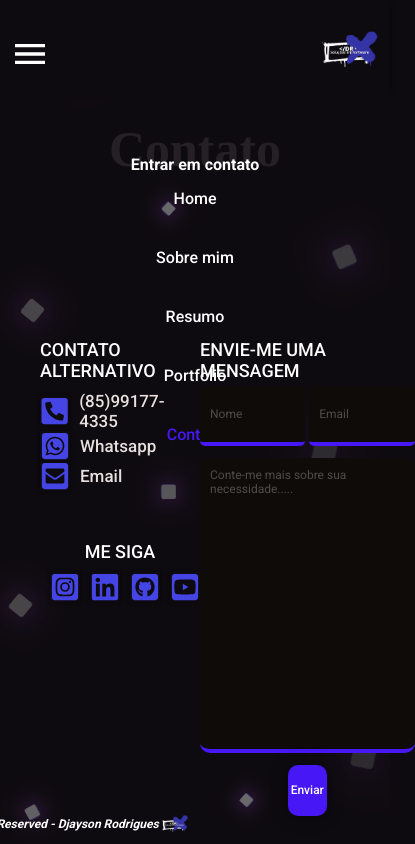
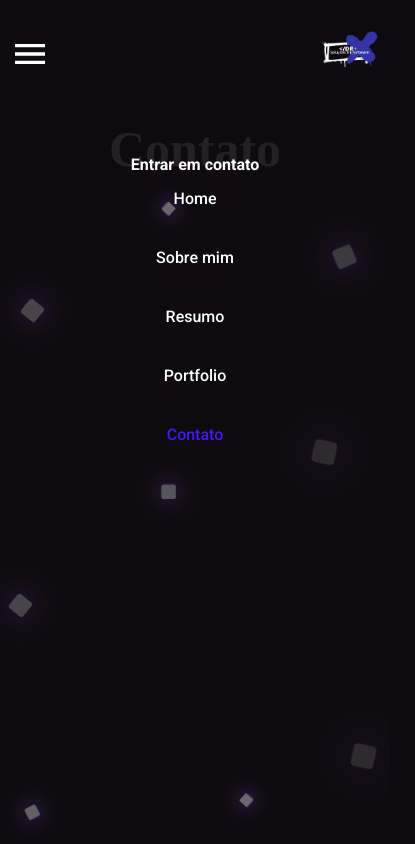
Before and after one commit to Djaysson/Portfolio, a React (Create React App) app: page /contato in a window 390 px wide. Shown: the whole page, 415 px wide, since content can reach past the window. Built offline with nearby package versions, Linux system fonts and the light colour scheme; grey boxes are pictures that could not be loaded; the HTML template or start-up script is replaced by a standard one; a web font is replaced by a local one.

Commit message:
Add a responsive design to the project contact page

```diff
--- a/src/pages/contato/index.js
+++ b/src/pages/contato/index.js
@@ -1,9 +1,15 @@
-import React from 'react';
-import HeaderLogo from '../../components/headerLogo/index'
-import { Container, Section, ContainerContato, ContainerForm, Button } from './styles';
-import Footer from '../../components/footer/index';
-import TitlePage from '../../components/titlePage/index';
-import AnimatedBackground from '../../components/background/index'
+import React from "react";
+import HeaderLogo from "../../components/headerLogo/index";
+import {
+  Container,
+  Section,
+  ContainerContato,
+  ContainerForm,
+  Button,
+} from "./styles";
+import Footer from "../../components/footer/index";
+import TitlePage from "../../components/titlePage/index";
+import AnimatedBackground from "../../components/background/index";
 
 import {
   FaWhatsappSquare,
@@ -12,8 +18,8 @@
   FaInstagramSquare,
   FaLinkedin,
   FaGithubSquare,
-    FaYoutubeSquare
-} from 'react-icons/fa';
+  FaYoutubeSquare,
+} from "react-icons/fa";
 
 function Contato() {
   return (
@@ -28,19 +34,31 @@
               <h1>Contato alternativo</h1>
               <ul>
                 <li>
-
-                                <FaPhoneSquareAlt size={30} color="#4545E5" />
-                                <a target="blank" href="tel:(85)99177-4335">(85)99177-4335</a>
-
+                  <a target="blank" href="tel:(85)99177-4335">
+                    <FaPhoneSquareAlt size={35} color="#4545E5" />
+                  </a>
+                  <a target="blank" href="tel:(85)99177-4335">
+                    (85)99177-4335
+                  </a>
                 </li>
                 <li>
-                                <FaWhatsappSquare size={30} color="#4545E5" />
-                                <a target="blank" href={'https://api.whatsapp.com/send?phone=5585991774335'}>Whatsapp</a>
-
+                  <a target="blank" href="tel:(85)99177-4335">
+                    <FaWhatsappSquare size={35} color="#4545E5" />
+                  </a>
+                  <a
+                    target="blank"
+                    href={"https://api.whatsapp.com/send?phone=5585991774335"}
+                  >
+                    Whatsapp
+                  </a>
                 </li>
                 <li>
-                                <FaEnvelopeSquare size={30} color="#4545E5" />
-                                <a target="blank" href="mailto:djayson.dev@gmail.com">Email</a>
+                  <a target="blank" href="tel:(85)99177-4335">
+                    <FaEnvelopeSquare size={35} color="#4545E5" />
+                  </a>
+                  <a target="blank" href="mailto:djayson.dev@gmail.com">
+                    Email
+                  </a>
                 </li>
               </ul>
             </div>
@@ -49,42 +67,61 @@
               <ul>
                 <li>
                   <a target="blank" href="https://instagram.com/djayson_alves">
-                                    <FaInstagramSquare size={30} color="#4545E5" />
+                    <FaInstagramSquare size={35} color="#4545E5" />
                   </a>
                 </li>
                 <li>
-
-                                <a target="blank" href="https://www.linkedin.com/in/djaysonrodrigues">
-                                    <FaLinkedin size={30} color="#4545E5" />
+                  <a
+                    target="blank"
+                    href="https://www.linkedin.com/in/djaysonrodrigues"
+                  >
+                    <FaLinkedin size={35} color="#4545E5" />
                   </a>
                 </li>
                 <li>
-
                   <a target="blank" href="https://github.com/Djaysson">
-                                    <FaGithubSquare size={30} color="#4545E5" />
+                    <FaGithubSquare size={35} color="#4545E5" />
                   </a>
                 </li>
                 <li>
-
-                                <a target="blank" href="https://www.youtube.com/channel/UCAkanB0GDpy5UfRQnU2zbBg">
-                                    <FaYoutubeSquare size={30} color="#4545E5" />
+                  <a
+                    target="blank"
+                    href="https://www.youtube.com/channel/UCAkanB0GDpy5UfRQnU2zbBg"
+                  >
+                    <FaYoutubeSquare size={35} color="#4545E5" />
                   </a>
                 </li>
               </ul>
             </div>
           </ContainerContato>
           <ContainerForm action="">
-                    <label>Envie-me uma mensagem</label>
+            <label>Envie uma mensagem</label>
             <div>
-                        <input type="text" id="name" name="name" placeholder="Nome" required />
-                        <input type="email" id="email" name="email" placeholder="Email" required />
+              <input
+                type="text"
+                id="name"
+                name="name"
+                placeholder="Nome"
+                required
+              />
+              <input
+                type="email"
+                id="email"
+                name="email"
+                placeholder="Email"
+                required
+              />
             </div>
-                    <textarea name="message" id="message" placeholder="Conte-me mais sobre sua necessidade....." required />
+            <textarea
+              name="message"
+              id="message"
+              placeholder="Conte-me mais sobre sua necessidade....."
+              required
+            />
             <Button id="button" type="submit" value="Enviar" />
-
           </ContainerForm>
         </Section>
-            <Footer />
+        {/* <Footer /> */}
       </Container>
     </>
   );
--- a/src/pages/contato/styles.js
+++ b/src/pages/contato/styles.js
@@ -1,174 +1,413 @@
-import styled from 'styled-components';
+import styled from "styled-components";
 
 export const Container = styled.div`
   width: 100vw;
   height: 100vh;
   animation: bounceInDown;
   animation-duration: 2s;
+  overflow: hidden;
+
+  @media (min-width: 768px) and (max-width: 1024px) {
+    overflow-y: initial;
+  }
+  @media (min-width: 300px) and (max-width: 767px) {
+    overflow-y: initial;
+  }
 `;
 export const Section = styled.section`
   display: flex;
   flex-direction: row;
   justify-content: space-between;
   margin-top: 180px;
-  padding: 20px;
+  padding: 0px 30px;
+  @media (min-width: 768px) and (max-width: 1024px) {
+    overflow-y: initial;
+    margin-top: 150px;
+    padding: 0px 20px;
+  }
+  @media (min-width: 300px) and (max-width: 767px) {
+    display: flex;
+    flex-direction: column-reverse;
+    align-items: center;
+    margin-top: 80px;
+    padding: 0px 5px;
+  }
+`;
 
-`;
 export const ContainerContato = styled.div`
-
   display: flex;
   flex-direction: column;
+  align-items: flex-start;
   z-index: 1;
 
-div:first-child{
-  margin-left: 20px;
+  div:first-child {
+    width: 18vw;
 
-  h1{
-    font-size: 18px;
+    margin-bottom: 50px;
+
+    h1 {
+      font-size: 1.6em;
       font-weight: 500;
-    padding-bottom: 10px;
-    text-transform: uppercase;
+      padding: 10px 0px;
+      text-transform: capitalize;
     }
-  ul{
+    ul {
       list-style: none;
       display: flex;
       flex-direction: column;
+      align-items: flex-start;
     }
-  li{
+    li {
       display: flex;
       align-items: center;
       transition: opacity 0.2s;
-    svg{
-      box-shadow: 0px 0px 3px ${props => props.theme.darkTransparent};
-    }
-    &:hover{
+
+      &:hover {
         opacity: 0.4;
       }
-    a{
-    margin-left: 10px;
-    font-size: 17px;
-    font-weight: 500;
-    color: ${props => props.theme.fontLight};
+      a {
+        font-size: 1em;
+        font-weight: 400;
+        color: ${(props) => props.theme.fontLight};
+      }
+      a:nth-child(2) {
+        padding-left: 5px;
       }
     }
   }
 
-div:last-child{
-  margin-left: 20px;
-
-  h1{
+  div:last-child {
+    width: 18vw;
+    h1 {
       text-align: center;
-    font-size: 18px;
+      font-size: 1.6em;
       font-weight: 500;
-    text-transform: uppercase;
-    margin-top: 50px;
-    padding-bottom: 10px;
+      text-transform: capitalize;
+      padding: 10px 0px;
     }
-  ul{
+    ul {
       list-style: none;
       display: flex;
       flex-direction: row;
+      justify-content: space-around;
     }
-  li{
+    li {
+      transition: opacity 0.2s;
+      &:hover {
+        opacity: 0.4;
+      }
+    }
+  }
+  @media (min-width: 768px) and (max-width: 1024px) {
+    display: flex;
+    flex-direction: column;
+    align-items: center;
+    z-index: 0;
+    div:first-child {
+      width: 20vw;
+      margin: 0px;
+      margin-bottom: 50px;
+
+      h1 {
+        font-size: 1.5em;
+        font-weight: 500;
+        padding: 10px 0px;
+        text-align: center;
+        text-transform: capitalize;
+      }
+      ul {
+        list-style: none;
+        display: flex;
+        flex-direction: row;
+        justify-content: space-around;
+        align-items: center;
+      }
+      li {
         display: flex;
         align-items: center;
-    margin: auto;
         transition: opacity 0.2s;
-    svg{
-      box-shadow: 0px 0px 3px ${props => props.theme.darkTransparent};
-    }
-    &:hover{
+        &:hover {
           opacity: 0.4;
         }
-    a{
-    margin-left: 10px;
+        a {
+          font-weight: 400;
+          color: ${(props) => props.theme.fontLight};
+        }
+        a:nth-child(2) {
+          display: none;
+        }
+      }
+    }
+    div:last-child {
+      width: 20vw;
+      h1 {
+        text-align: center;
+        font-size: 1.5em;
+        font-weight: 500;
+        text-transform: capitalize;
+        padding: 10px 0px;
+      }
+      ul {
+        list-style: none;
+        display: flex;
+        flex-direction: row;
+        align-items: center;
+        justify-content: space-around;
+      }
+      li {
+        transition: opacity 0.2s;
+        &:hover {
+          opacity: 0.4;
+        }
+      }
+    }
+  }
+  @media (min-width: 300px) and (max-width: 767px) {
+    display: flex;
+    flex-direction: column;
+    align-items: center;
+    animation: fadeInLeft;
+    animation-duration: 2s;
+    z-index: 0;
+    div:first-child {
+      width: 50vw;
+      margin: 50px 0;
 
+      h1 {
+        font-size: 1.4em;
+        font-weight: 500;
+        padding: 10px 0px;
+        text-align: center;
+        text-transform: capitalize;
+      }
+      ul {
+        list-style: none;
+        display: flex;
+        flex-direction: row;
+        justify-content: space-evenly;
+        align-items: center;
+      }
+      li {
+        display: flex;
+        align-items: center;
+        transition: opacity 0.2s;
+        &:hover {
+          opacity: 0.4;
+        }
+        a {
+          font-weight: 400;
+          color: ${(props) => props.theme.fontLight};
+        }
+        a:nth-child(2) {
+          display: none;
+        }
       }
     }
 
+    div:last-child {
+      width: 70vw;
+      margin-bottom: 50px;
+
+      h1 {
+        text-align: center;
+        font-size: 1.4em;
+        font-weight: 500;
+        text-transform: capitalize;
+        padding: 10px 0px;
       }
-
+      ul {
+        list-style: none;
+        display: flex;
+        flex-direction: row;
+        align-items: center;
+        justify-content: space-evenly;
+      }
+      li {
+        transition: opacity 0.2s;
+        &:hover {
+          opacity: 0.4;
+        }
+      }
+    }
+  }
 `;
 export const ContainerForm = styled.form`
   display: flex;
   flex-direction: column;
-  margin-right: 30px;
-  width: 55vw;
+  width: 57vw;
   z-index: 1;
-  label{
-    margin-bottom: 5px;
-    font-size: 18px;
+  label {
+    padding: 5px 20px;
+    font-size: 1.6em;
     font-weight: 500;
-    text-transform: uppercase;
+    text-transform: capitalize;
   }
-  div{
+  div {
     display: flex;
     flex-direction: row;
-  justify-content: space-between;
-    input{
+    align-items: center;
+    justify-content: space-around;
+    input {
       border: none;
-      border-bottom: 4px solid ${props => props.theme.secondary};
-      background:${props => props.theme.itemBackgroundColor};
-      width: 27vw;
-      height: 7vh;
+      border-bottom: 4px solid ${(props) => props.theme.secondary};
+      background: ${(props) => props.theme.itemBackgroundColor};
+      width: 26vw;
+      height: 60px;
       padding-left: 10px;
-      border-radius: 5px;
-      margin-bottom: 12px;
-      transition:  border 0.2s;
-      &::placeholder{
-        color: ${props => props.theme.fontLight};
+      border-radius: 10px;
+      margin-bottom: 20px;
+      transition: border 0.2s;
+      &::placeholder {
+        color: ${(props) => props.theme.fontLight};
         font-weight: 400;
         opacity: 0.3;
       }
-      &:focus{
+      &:focus {
         border: none;
-        background:${props => props.theme.itemBackgroundColor};
-        border-bottom: 4px solid ${props => props.theme.primary};
+        background: ${(props) => props.theme.itemBackgroundColor};
+        border-bottom: 4px solid ${(props) => props.theme.primary};
       }
       &:-webkit-autofill {
-        box-shadow: 0 0 0 30px ${props => props.theme.itemBackgroundColor} inset;
-      -webkit-text-fill-color: ${props => props.theme.fontLight} !important;
+        box-shadow: 0 0 0 30px ${(props) => props.theme.itemBackgroundColor}
+          inset;
+        -webkit-text-fill-color: ${(props) => props.theme.fontLight} !important;
       }
     }
   }
 
-  textarea{
+  textarea {
+    margin: 0 auto;
     resize: none;
     width: 55vw;
-    height: 35vh;
+    height: 250px;
     border: none;
-    border-bottom: 4px solid ${props => props.theme.secondary};
-    background:${props => props.theme.itemBackgroundColor};
+    border-bottom: 4px solid ${(props) => props.theme.secondary};
+    background: ${(props) => props.theme.itemBackgroundColor};
     padding: 10px;
-    margin-bottom: 12px;
     border-radius: 10px;
-    transition:  border 0.2s;
-    &::placeholder{
-      color: ${props => props.theme.fontLight};
+    transition: border 0.2s;
+    &::placeholder {
+      color: ${(props) => props.theme.fontLight};
       font-weight: 400;
       opacity: 0.3;
     }
-      &:focus{
+    &:focus {
       border: none;
-        background:${props => props.theme.itemBackgroundColor};
-        border-bottom: 4px solid ${props => props.theme.primary};
+      background: ${(props) => props.theme.itemBackgroundColor};
+      border-bottom: 4px solid ${(props) => props.theme.primary};
+    }
+  }
+  @media (min-width: 768px) and (max-width: 1024px) {
+    overflow-y: initial;
+    display: flex;
+    flex-direction: column;
+    width: 70vw;
+    z-index: 0;
+    label {
+      padding: 10px 0px;
+      text-align: left;
+      font-size: 1.5em;
+      font-weight: 500;
+      text-transform: capitalize;
+    }
+    div {
+      display: flex;
+      flex-direction: column;
+      align-items: center;
+      input {
+        border: none;
+        border-bottom: 4px solid ${(props) => props.theme.secondary};
+        background: ${(props) => props.theme.itemBackgroundColor};
+        width: 70vw;
+        height: 50px;
+        padding-left: 10px;
+        border-radius: 10px;
+        margin-bottom: 20px;
+      }
+    }
+
+    textarea {
+      margin: 0 auto;
+      resize: none;
+      width: 70vw;
+      height: 200px;
+      border: none;
+      border-bottom: 4px solid ${(props) => props.theme.secondary};
+      background: ${(props) => props.theme.itemBackgroundColor};
+      padding: 10px;
+      border-radius: 10px;
+      transition: border 0.2s;
+    }
+  }
+  @media (min-width: 300px) and (max-width: 767px) {
+    display: flex;
+    flex-direction: column;
+    width: 100vw;
+    z-index: 0;
+    animation: fadeInLeft;
+    animation-duration: 2s;
+    label {
+      padding: 10px 0px;
+      text-align: center;
+      font-size: 1.4em;
+      font-weight: 500;
+      text-transform: capitalize;
+    }
+    div {
+      display: flex;
+      flex-direction: column;
+      align-items: center;
+      input {
+        border: none;
+        border-bottom: 4px solid ${(props) => props.theme.secondary};
+        background: ${(props) => props.theme.itemBackgroundColor};
+        width: 80vw;
+        height: 40px;
+        padding-left: 10px;
+        border-radius: 10px;
+        margin-bottom: 18px;
+        transition: border 0.2s;
+      }
+    }
+
+    textarea {
+      margin: 0 auto;
+      resize: none;
+      width: 80vw;
+      height: 150px;
+      border: none;
+      border-bottom: 4px solid ${(props) => props.theme.secondary};
+      background: ${(props) => props.theme.itemBackgroundColor};
+      padding: 10px;
+      border-radius: 10px;
+      transition: border 0.2s;
     }
   }
 `;
 export const Button = styled.input`
-  width: 10vw;
-  height: 6vh;
-  margin: auto;
+  width: 25vw;
+  height: 40px;
+  margin: 20px auto;
   border: none;
   border-radius: 10px;
   font-weight: 500;
-  background:${props => props.theme.secondary};
-  box-shadow: 0px 0px 15px ${props => props.theme.darkTransparent};
-  transition:  transform 1s;
-    &:hover{
-      background: ${props => props.theme.primary};
+  background: ${(props) => props.theme.secondary};
+  box-shadow: 0px 0px 15px ${(props) => props.theme.darkTransparent};
+  transition: transform 1s;
+  &:hover {
+    background: ${(props) => props.theme.primary};
     -ms-transform: scale(1.1);
     -webkit-transform: scale(1.1);
     transform: scale(1.1);
   }
+  @media (min-width: 768px) and (max-width: 1024px) {
+    width: 24.5vw;
+    height: 40px;
+    margin: 20px auto;
+  }
+  @media (min-width: 300px) and (max-width: 767px) {
+    width: 24vw;
+    height: 40px;
+    margin: 18px auto;
+  }
 `;
```
Lines whose indentation alone changed are shown as unchanged.
